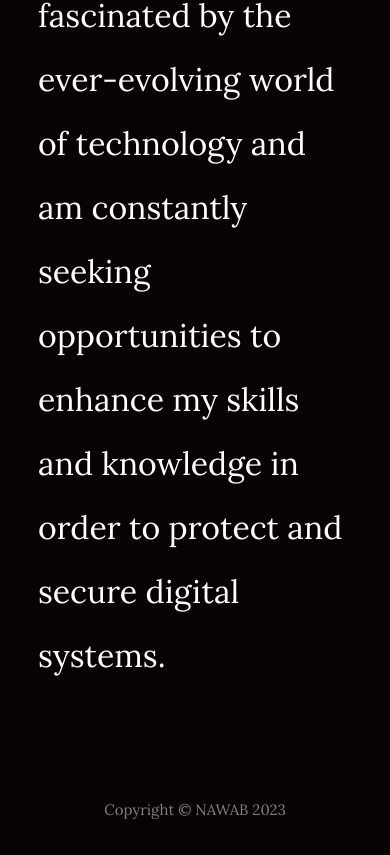
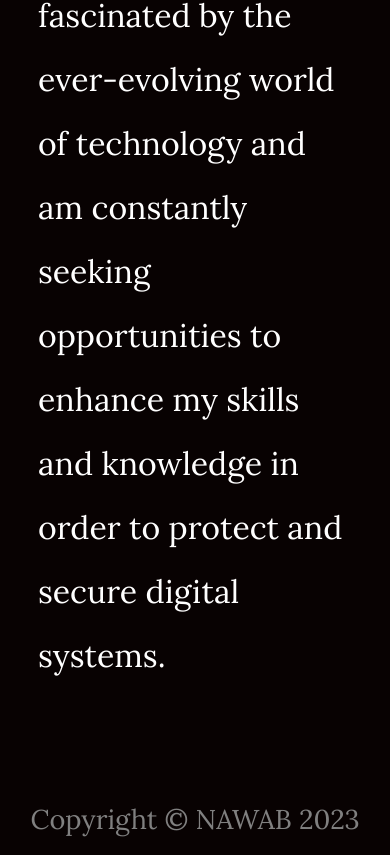
Before and after one commit to shaikfirdos786/MyPortfolio, a plain HTML site: page index.html in a window 390 px wide. Shown: the part 1673-2528 px from the top of the page. Drawn offline with nearby package versions, Linux system fonts and the light colour scheme.

Commit message:
Update styles.css

```diff
--- a/styles.css
+++ b/styles.css
@@ -99,5 +99,6 @@ h2 {
       text-align: center;
       right: 0;
       position: inherit;
+      font-size: 1.7rem;
   }
 }
```
